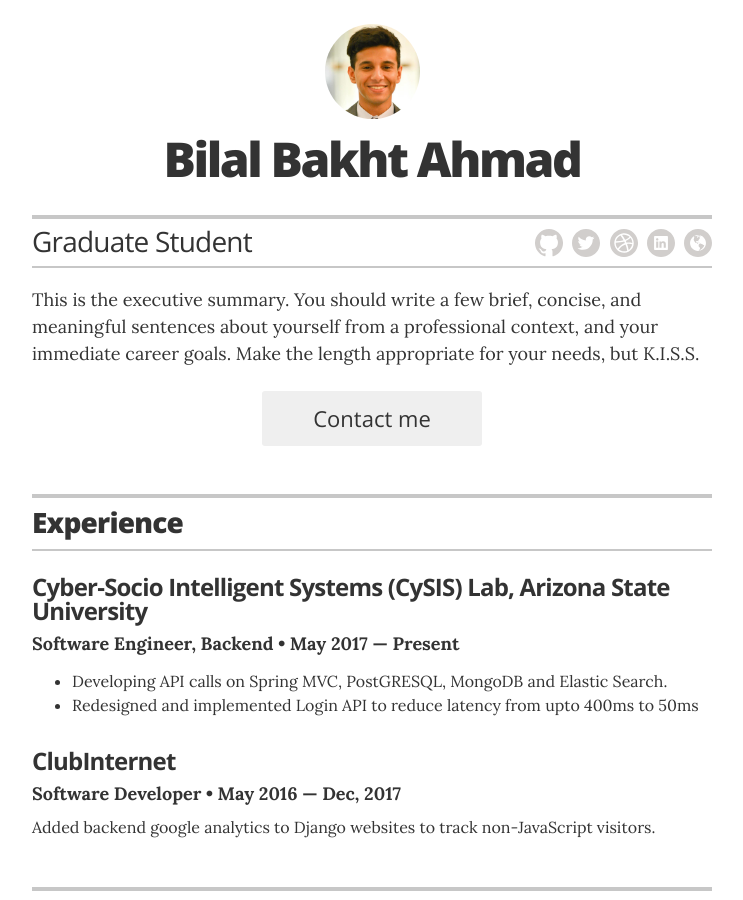
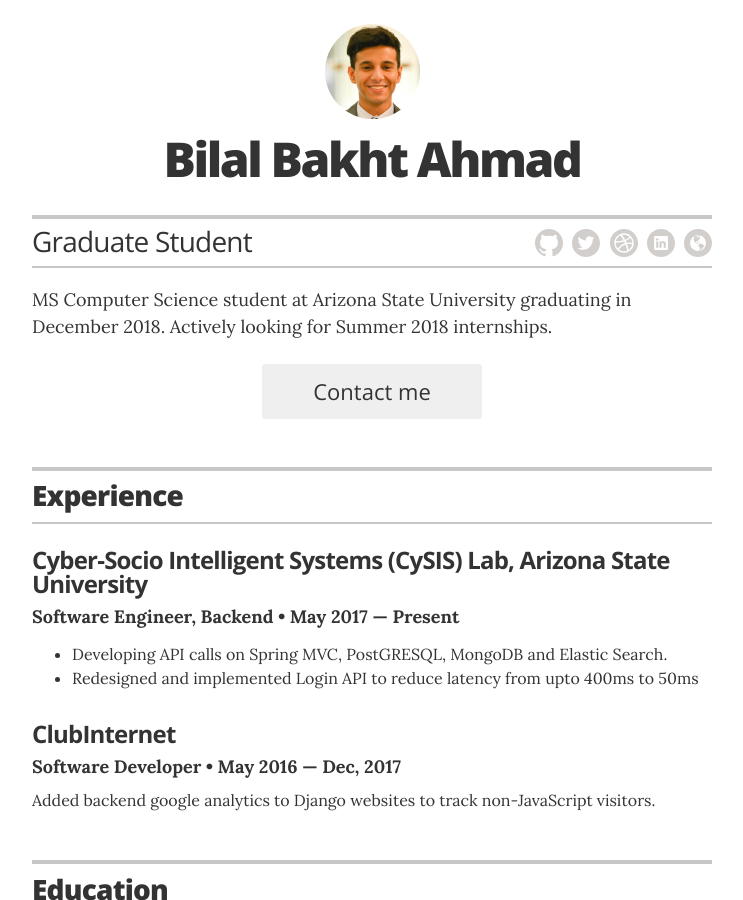
Before and after one commit to bilalba/bilalba.github.io, a Jekyll site: the page built from index.html, in a window 1280 px wide and 900 px high. Shown: the whole window, without its empty margins (268-1011 px from the left). Built offline with Jekyll 4.4.1, drawn with Linux system fonts in a browser that asks for light colours.

Commit message:
description updated

```diff
--- a/_config.yml
+++ b/_config.yml
@@ -16,7 +16,7 @@ resume_contact_email:           "bilal@asu.edu"
 resume_contact_telephone:       "323-620 1786"
 resume_contact_address:         "linkedin/in/bilalba"
 resume_header_contact_info: "bilalba.me | bilal@asu.edu"
-resume_header_intro: "<p>This is the executive summary. You should write a few brief, concise, and meaningful sentences about yourself from a professional context, and your immediate career goals. Make the length appropriate for your needs, but K.I.S.S.</p>"
+resume_header_intro: "<p>MS Computer Science student at Arizona State University graduating in December 2018. Actively looking for Summer 2018 internships.</p>"
 
 # use "yes" to display the email contact button,
 # "no" to display an "I'm not looking for work" message,
```
